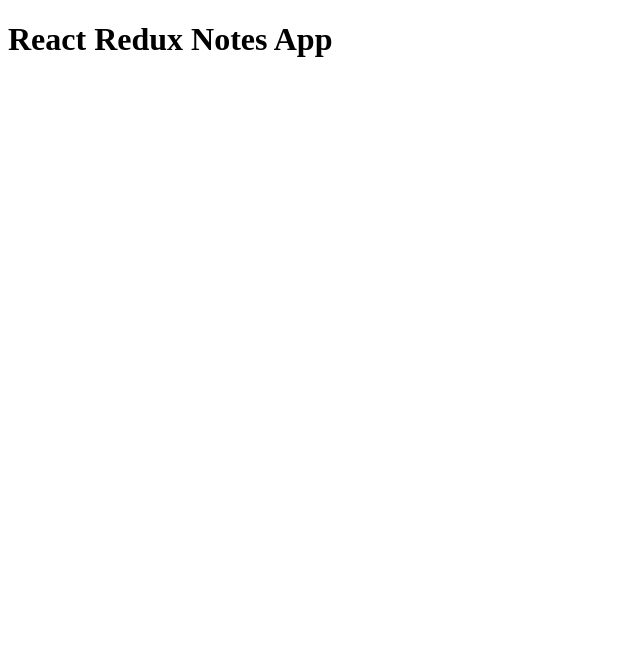
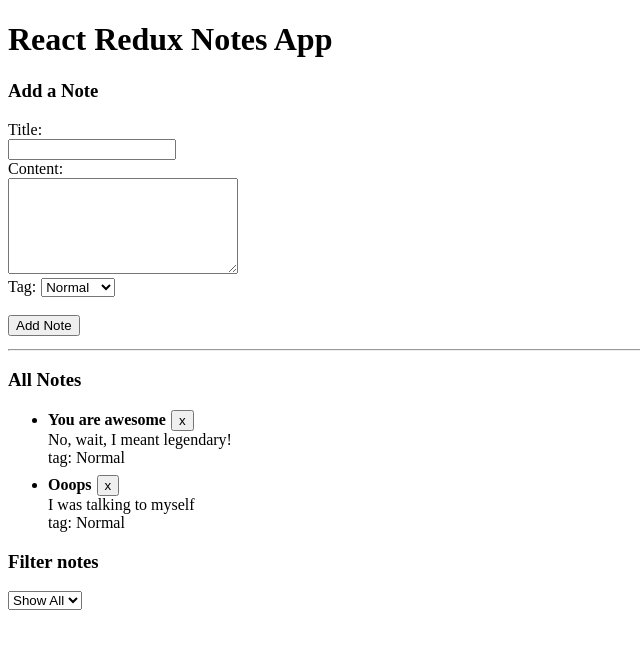
Before and after one commit to iromero25/basic-redux, a React app: page / in a window 1280 px wide. Shown: the top 648 px of the page, without its empty margins (0-640 px from the left). Built offline with nearby package versions, Linux system fonts and the light colour scheme.

Commit message:
Add Redux to manage this app's state

```diff
--- /dev/null
+++ b/src/components/AllNotes.tsx
@@ -0,0 +1,75 @@
+import React from "react";
+import { connect } from "react-redux";
+import { Note, TagValues, updateVisibility } from "../redux/actions/actions";
+import { Store } from "../redux/store/store";
+import { removeNote } from "../redux/actions/actions";
+
+type Props = {
+  notes: Note[];
+  visibility: TagValues;
+  removeNote: (id: number) => void;
+  updateVisibility: (tag: TagValues) => void;
+};
+
+const tagValues = Object.values(TagValues);
+
+// I know we are mapping state (and dispatch) to props and thus we don't
+// necessarily pass any props down from this component's parent, but we
+// still have to specify the props parameter so we can reference it  in
+// the code!
+const AllNotes: React.FC<Props> = ({
+  notes,
+  visibility,
+  removeNote,
+  updateVisibility,
+}) => {
+  const notesToDisplay =
+    visibility === TagValues.showAll
+      ? notes
+      : notes.filter(note => note.tag === visibility);
+
+  return (
+    <>
+      <h3>All Notes</h3>
+      <ul>
+        {notesToDisplay.map((note, index) => (
+          <li key={index} style={{ marginBottom: 8 }}>
+            <b>{note.title}</b>
+            <button onClick={() => removeNote(index)} style={{ marginLeft: 5 }}>
+              x
+            </button>
+            <br />
+            <span>{note.content}</span>
+            <br />
+            <span>{`tag: ${note.tag}`}</span>
+          </li>
+        ))}
+      </ul>
+      <div>
+        <h3>Filter notes</h3>
+        <select
+          name="tag"
+          onChange={e => updateVisibility(e.target.value as TagValues)}
+        >
+          {tagValues.map((tag, index) => (
+            <option key={index} value={tag}>
+              {tag}
+            </option>
+          ))}
+        </select>
+      </div>
+    </>
+  );
+};
+
+const mapStateToProps = (state: Store) => ({
+  notes: state.notes,
+  visibility: state.visibility,
+});
+
+const mapDispatchToProps = {
+  removeNote,
+  updateVisibility,
+};
+
+export default connect(mapStateToProps, mapDispatchToProps)(AllNotes);
--- a/src/components/App.tsx
+++ b/src/components/App.tsx
@@ -1,13 +1,13 @@
 import React from "react";
-// import NotesForm from "./NotesForm";
-// import AllNotes from "./AllNotes";
+import NoteForm from "./NoteForm";
+import AllNotes from "./AllNotes";
 
 const App = () => (
   <>
     <h1>React Redux Notes App</h1>
-    {/* <NotesForm />
+    <NoteForm />
     <hr />
-    <AllNotes /> */}
+    <AllNotes />
   </>
 );
 
--- /dev/null
+++ b/src/components/NoteForm.tsx
@@ -0,0 +1,91 @@
+import React, { useState, useRef } from "react";
+import { connect } from "react-redux";
+import { Action, TagValues, addNote } from "../redux/actions/actions";
+
+interface Props {
+  addNote: (title: string, content: string, tag: TagValues) => Action;
+}
+
+const elementWidth = 160;
+
+const NoteForm: React.FC<Props> = props => {
+  const [title, setTitle] = useState("");
+  const [content, setContent] = useState("");
+  const [tag, setTag] = useState<TagValues>(TagValues.normal);
+  const titleRef = useRef<HTMLInputElement>(null);
+
+  // add the note by dispathcing the `addNote` action (using the addNote
+  // action creator). I believe there's another way to handle this
+  const handleSubmission = (e: React.FormEvent<HTMLFormElement>) => {
+    e.preventDefault();
+    props.addNote(title, content, tag);
+    setTitle("");
+    setContent("");
+
+    if (titleRef.current) {
+      // set focus to the Input DOM element this reference points at
+      titleRef.current.focus();
+    }
+  };
+
+  const tagValues = Object.values(TagValues).filter(
+    key => key !== TagValues.showAll
+  );
+
+  return (
+    <>
+      <h3>Add a Note</h3>
+      <form onSubmit={handleSubmission}>
+        Title: <br />
+        <input
+          type="text"
+          name="title"
+          ref={titleRef}
+          value={title}
+          style={{ width: elementWidth }}
+          onChange={e => setTitle(e.target.value)}
+        />
+        <br />
+        Content: <br />
+        <textarea
+          name="content"
+          value={content}
+          style={{ width: elementWidth * 1.4, height: 90 }}
+          onChange={e => setContent(e.target.value)}
+        ></textarea>
+        <br />
+        <div>
+          <label htmlFor="tags">Tag:</label>
+          <select
+            name="tag"
+            id="tags"
+            onChange={e => setTag(e.target.value as TagValues)}
+            style={{ marginLeft: 5 }}
+          >
+            {tagValues.map((tag, index) => (
+              <option key={index} value={tag}>
+                {tag}
+              </option>
+            ))}
+          </select>
+        </div>
+        <br />
+        <button type="submit" style={{ marginBottom: 5 }}>
+          Add Note
+        </button>
+      </form>
+    </>
+  );
+};
+
+const mapDispatchToProps = {
+  addNote: addNote,
+};
+
+// `connect` is a Higher Order Component (Function?) that returns
+// a function that in turn, takes another Component as parameter.
+// a HOC is a pure function
+export default connect(
+  null, // mapStateToProps is null, we don’t care about what’s in the store
+  mapDispatchToProps
+)(NoteForm);
--- a/src/index.tsx
+++ b/src/index.tsx
@@ -1,5 +1,14 @@
 import React from "react";
 import { render } from "react-dom";
+import { Provider } from "react-redux";
 import App from "./components/App";
+import store from "./redux/store/store";
 
-render(<App />, document.getElementById("container"));
+render(
+  // Provider will make the store available to all the App.
+  // But it is still up to every component to connect to it.
+  <Provider store={store}>
+    <App />
+  </Provider>,
+  document.getElementById("container")
+);
--- /dev/null
+++ b/src/redux/actions/actions.ts
@@ -0,0 +1,45 @@
+export const ADD_NOTE = "ADD_NOTE";
+export const FILTER_NOTE = "FILTER_NOTE";
+export const REMOVE_NOTE = "REMOVE_NOTE";
+
+export type ActionType = typeof ADD_NOTE | typeof FILTER_NOTE | typeof REMOVE_NOTE;
+export type Note = { title: string; content: string; tag: string };
+export type NoteId = { id: number };
+export type Tag = { tag: TagValues };
+
+export enum TagValues {
+  showAll = "Show All",
+  normal = "Normal",
+  archived = "Archived",
+  priority = "Priority",
+}
+
+export interface Action {
+  type: ActionType;
+  payload?: Note | NoteId | Tag;
+}
+
+// these are my action creators (which  are functions that  return an  object
+// where the `type` attribute is expected and `payload` contains the optional
+// data by convention)
+
+export const addNote = (title: string, content: string, tag: TagValues): Action => ({
+  type: ADD_NOTE,
+  payload: {
+    title,
+    content,
+    tag,
+  },
+});
+
+export const removeNote = (id: number): Action => ({
+  type: REMOVE_NOTE,
+  payload: { id },
+});
+
+export const updateVisibility = (tag: TagValues): Action => ({
+  type: FILTER_NOTE,
+  payload: {
+    tag,
+  },
+});
--- /dev/null
+++ b/src/redux/reducers/notesReducer.ts
@@ -0,0 +1,18 @@
+import { ADD_NOTE, REMOVE_NOTE, Action, Note, NoteId } from "../actions/actions";
+
+const notesReducer = (notes: Note[] = [], action: Action) => {
+  switch (action.type) {
+    case ADD_NOTE:
+      // const { title, content } = action.payload as Note;
+      return [...notes, { ...action.payload }];
+
+    case REMOVE_NOTE:
+      const { id } = action.payload as NoteId;
+      return notes.filter((_note: Note, index: number) => index !== id);
+
+    default:
+      return notes;
+  }
+};
+
+export default notesReducer;
--- /dev/null
+++ b/src/redux/reducers/reducers.ts
@@ -0,0 +1,10 @@
+import notesReducer from "./notesReducer";
+import visibilityReducer from "./visibilityReducer";
+import { combineReducers } from "redux";
+
+const reducers = combineReducers({
+  notes: notesReducer,
+  visibility: visibilityReducer,
+});
+
+export default reducers;
--- /dev/null
+++ b/src/redux/reducers/visibilityReducer.ts
@@ -0,0 +1,13 @@
+import { FILTER_NOTE, Action, TagValues } from "../actions/actions";
+
+// A reducer cares about a specific part of the state (visibility in this case).
+// Even if we setup an initialState when creating a store, if we fail to set a
+// part of the state, then the responsibility of initializing that part  falls
+// into the RELATED reducer.
+
+// In this case, visibility is NOT initialized when creating the store, so we
+// initialize it here, otherwise, it would be undefined.
+const visibilityReducer = (visibility = TagValues.showAll, action: Action) =>
+  action.type === FILTER_NOTE ? action.payload : visibility;
+
+export default visibilityReducer;
--- /dev/null
+++ b/src/redux/store/store.ts
@@ -0,0 +1,21 @@
+import { createStore } from "redux";
+import { Note, TagValues } from "../actions/actions";
+import reducers from "../reducers/reducers";
+
+export interface Store {
+  notes: Note[];
+  visibility: TagValues;
+}
+
+const initialState: Partial<Store> = {
+  notes: [
+    {
+      title: "You are awesome",
+      content: "No, wait, I meant legendary!",
+      tag: TagValues.normal,
+    },
+    { title: "Ooops", content: "I was talking to myself", tag: TagValues.normal },
+  ],
+};
+
+export default createStore(reducers, initialState as any); // I need to avoid typing it as any
--- a/tsconfig.json
+++ b/tsconfig.json
@@ -1,13 +1,10 @@
 {
   "compilerOptions": {
-    // "allowSyntheticDefaultImports": true /* Allow default imports from modules with no default export. */,
     "module": "ESNext",
     "target": "es2015",
     "moduleResolution": "node" /* Specify module resolution strategy: 'node' (Node.js) or 'classic' (TypeScript pre-1.6). */,
     "esModuleInterop": true,
-    "strict": true, // should be true
-    // "sourceMap": true,
+    "strict": true,
     "jsx": "react" /* Specify hoe to compile JSX code: 'preserve', 'react-native', or 'react'./, */
-    // "types": ["react", "node"]
   }
 }
```
Also changed, not shown: src/server.ts (+0 -7 lines), 1 other file (tests, documents, lock files or other folders).
